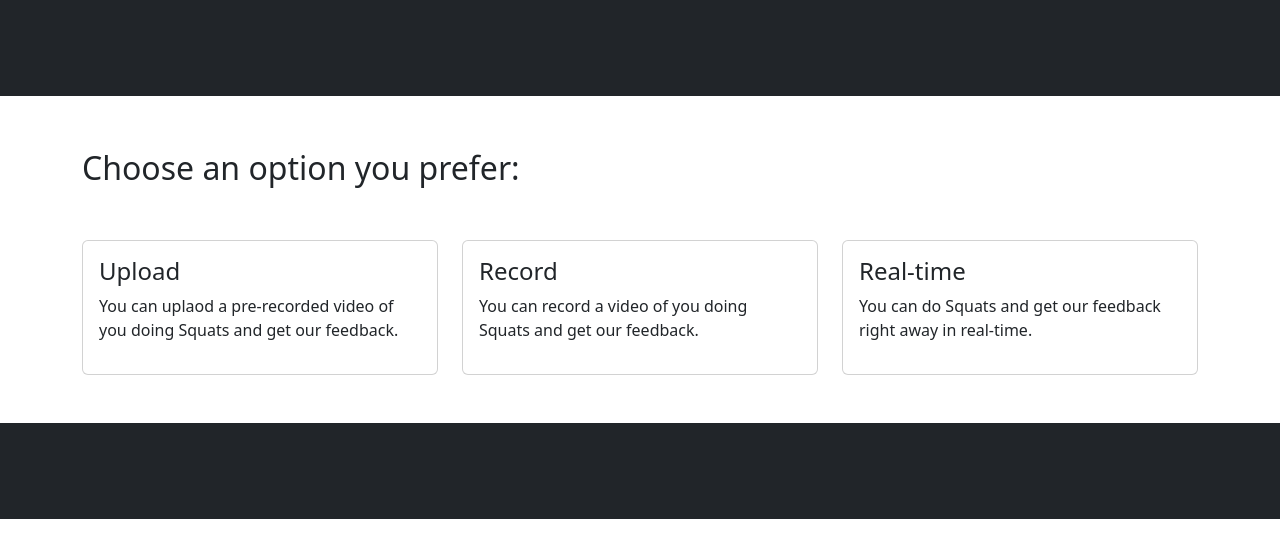
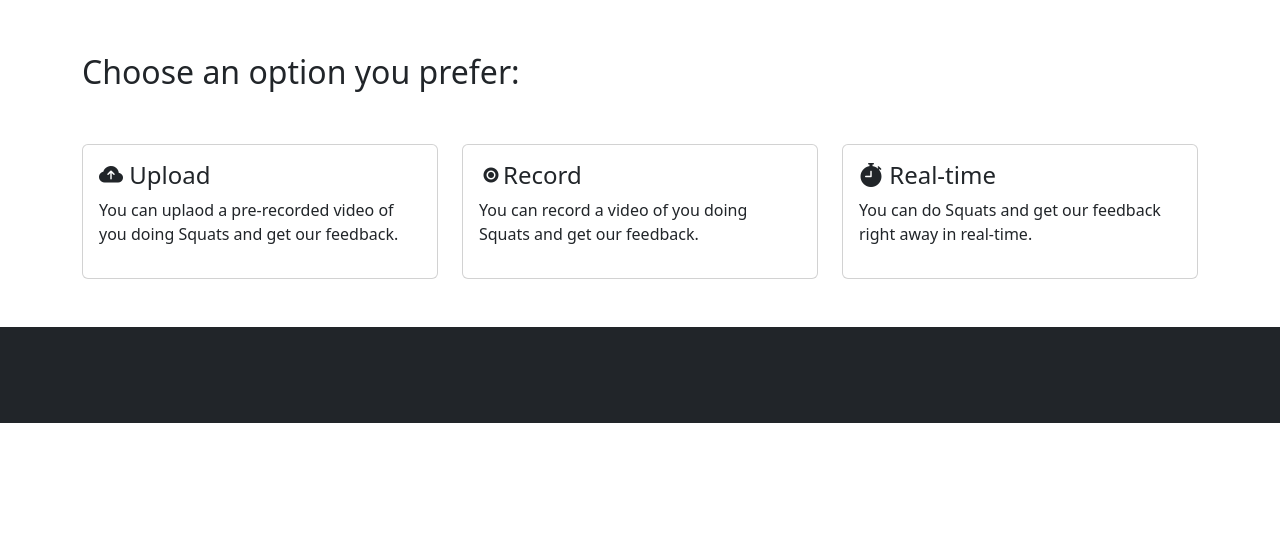
Before and after one commit to hazemtarekelaswad/Coachineer, a Flask app: page /exercises/1 in a window 1280 px wide. Shown: the part 56-614 px from the top of the page. Run offline with Flask 2, Linux system fonts and the light colour scheme.

Commit message:
Fix some bugs

```diff
--- a/FullStack/app/templates/exercise.html
+++ b/FullStack/app/templates/exercise.html
@@ -12,9 +12,6 @@
 
 <!-- content -->
 {% block content %}
-<!-- Nav bar -->
-<div class="p-5 bg-dark"></div>
-<!-- -------- -->
 
 <div class="container my-4">
     <h1>{{ exercise.name }}</h1>
--- a/FullStack/app/templates/exercise_options.html
+++ b/FullStack/app/templates/exercise_options.html
@@ -16,10 +16,6 @@
 
 
 {% block content %}
-
-<!-- Nav bar -->
-<div class="p-5 bg-dark"></div>
-<!-- -------- -->
 <!-- Upload Modal -->
 <div class="modal fade" id="uploadModal" tabindex="-1" aria-labelledby="uploadModalLabel" aria-hidden="true">
 	<div class="modal-dialog">
--- a/FullStack/app/templates/feedback.html
+++ b/FullStack/app/templates/feedback.html
@@ -12,9 +12,6 @@
 
 <!-- content -->
 {% block content %}
-<!-- Nav bar -->
-<div class="p-5 bg-dark"></div>
-<!-- -------- -->
 
 <div class="container my-4">
     <h1>{{ exercise.name }} Feedback</h1>
--- a/FullStack/app/templates/master.html
+++ b/FullStack/app/templates/master.html
@@ -6,9 +6,12 @@
     <meta http-equiv="X-UA-Compatible" content="IE=edge" />
     <meta name="viewport" content="width=device-width, initial-scale=1.0" />
 
-    <!-- Bootstrab -->
+    <!-- Bootstrap -->
     <link href="https://cdn.jsdelivr.net/npm/bootstrap@5.3.0-alpha1/dist/css/bootstrap.min.css" rel="stylesheet"
         integrity="sha384-GLhlTQ8iRABdZLl6O3oVMWSktQOp6b7In1Zl3/Jr59b6EGGoI1aFkw7cmDA6j6gD" crossorigin="anonymous" />
+
+    <!-- Bootstrap Icons -->
+	<link href="https://cdn.jsdelivr.net/npm/bootstrap-icons@1.10.2/font/bootstrap-icons.css" rel="stylesheet">
 
     <title>{% block title %} {% endblock title %}</title>
 
@@ -20,6 +23,7 @@
     {% include 'nav_bar.html' %}
     {% block content %} {% endblock content %}
 
+    <!-- Bootstrap -->
     <script src="https://cdn.jsdelivr.net/npm/bootstrap@5.3.0-alpha1/dist/js/bootstrap.bundle.min.js"
         integrity="sha384-w76AqPfDkMBDXo30jS1Sgez6pr3x5MlQ1ZAGC+nuZB+EYdgRZgiwxhTBTkF7CXvN"
         crossorigin="anonymous"></script>
--- a/FullStack/app/templates/record.html
+++ b/FullStack/app/templates/record.html
@@ -8,10 +8,6 @@ Record {{ exercise.name }}
 {% endblock headings %}
 
 {% block content %}
-
-<!-- Nav bar -->
-<div class="p-5 bg-dark"></div>
-<!-- -------- -->
 
 <div class="container my-4">
     <h1>{{ exercise.name }}</h1>
@@ -28,6 +24,8 @@ Record {{ exercise.name }}
     </div>
 </div>
 
+<!-- Script to handle record buttons -->
+<script type="text/javascript" src="{{ url_for('static', filename='js/recorder.js') }}"></script>
 <!-- Footer -->
 <div class="p-5 bg-dark"></div>
 
```
